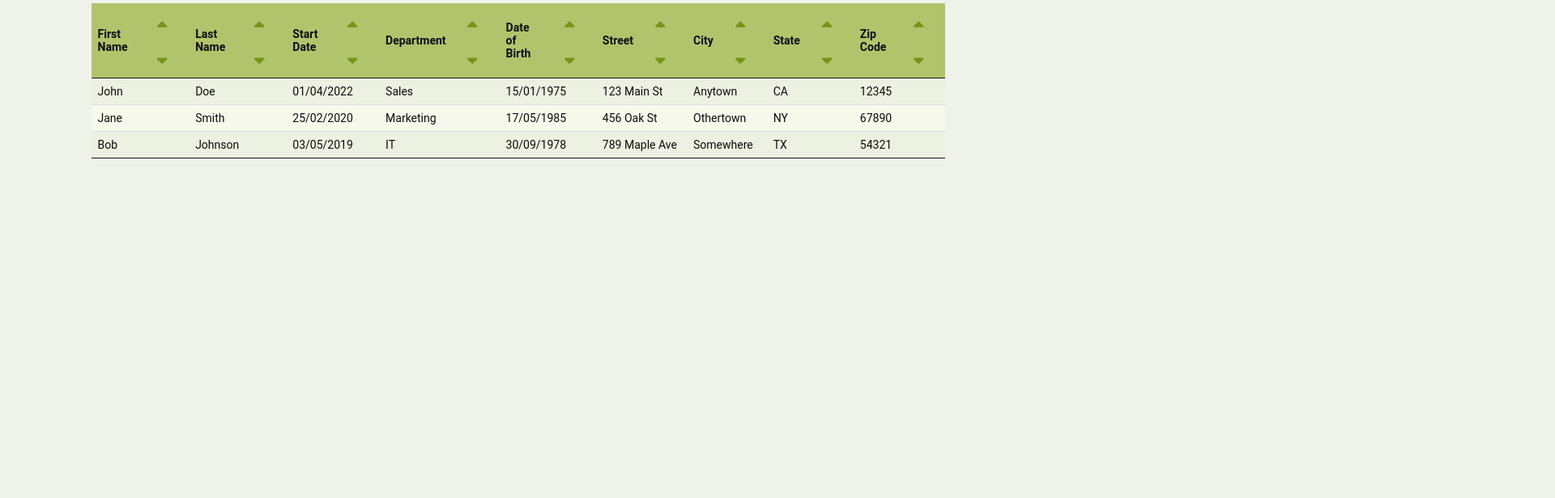
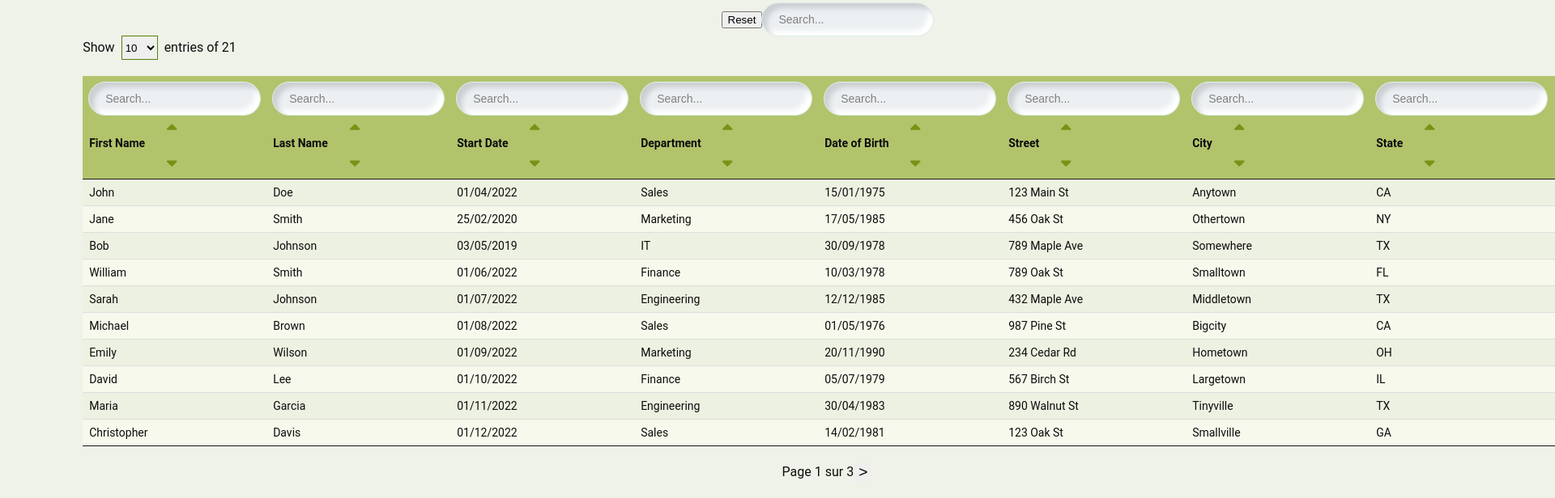
Before and after one commit to PalaciosCaroline/projet14_react, a React (Create React App) app: page /listemployees in a window 1280 px wide. Shown: the part 202-818 px from the top of the page at 81% size, 1920 px wide, since content can reach past the window. Built offline with nearby package versions, Linux system fonts and the light colour scheme.

Commit message:
installation de la barre de recherche

```diff
--- a/src/components/Table.jsx
+++ b/src/components/Table.jsx
@@ -1,32 +1,93 @@
-import React, { useState } from 'react';
+import React, { useState, useEffect } from 'react';
 import { FaSortDown, FaSortUp } from 'react-icons/fa';
+import { sortDates } from '../utils/controlDate';
 
 export default function Table({ data, columns }) {
   const [sortKey, setSortKey] = useState(null);
   const [sortOrder, setSortOrder] = useState('asc');
+  const [page, setPage] = useState(1);
+  const [perPage, setPerPage] = useState(10);
+  const [totalPages, setTotalPages] = useState(0);
+  const [sortedData, setSortedData] = useState([]);
+  const [searchTerm, setSearchTerm] = useState('');
+  const [searchTerms, setSearchTerms] = useState({});
+  const initialInputValues = {};
+  columns.forEach(({ property }) => {
+    initialInputValues[property] = '';
+  });
+  const [inputValues, setInputValues] = useState(initialInputValues);
+
+  useEffect(() => {
+    let sortedData = data;
+    if (sortKey !== null) {
+      sortedData = data.slice().sort((a, b) => {
+        if (typeof sortedData[0][sortKey] === 'string' && sortedData[0][sortKey].match(/^\d{2}([./-])\d{2}\1\d{4}$/)) {
+          return sortDates(a, b, sortKey, sortOrder);
+        } else {
+          const valueA = a[sortKey].toLowerCase();
+          const valueB = b[sortKey].toLowerCase();
+          return valueA.localeCompare(valueB, undefined, { sensitivity: 'base' }) * (sortOrder === 'asc' ? 1 : -1);
+        }
+      });
+    }
+  setSortedData(sortedData);
+  }, [data, sortKey, sortOrder]);
+
+  useEffect(() => {
+    setTotalPages(Math.ceil(sortedData.length / perPage));
+    setPage(1);
+  }, [sortedData, perPage]);
 
   const handleSort = (key, sortOrder) => {
     setSortKey(key);
     setSortOrder(sortOrder);
   };
 
-  const sortDates = (a, b) => {
-    const dateRegex = /^\d{2}([./-])\d{2}\1\d{4}$/;
-    const isDate = dateRegex.test(a[sortKey]) && dateRegex.test(b[sortKey]);
-    if (isDate) {
-      const delimiter = dateRegex.exec(a[sortKey])[1];
-      const [dayA, monthA, yearA] = a[sortKey].split(delimiter).map((x) => parseInt(x, 10));
-      const [dayB, monthB, yearB] = b[sortKey].split(delimiter).map((x) => parseInt(x, 10));
-      const dateA = new Date(yearA, monthA - 1, dayA);
-      const dateB = new Date(yearB, monthB - 1, dayB);
-      if (dateA < dateB) return sortOrder === 'asc' ? -1 : 1;
-      if (dateA > dateB) return sortOrder === 'asc' ? 1 : -1;
-      return 0;
-    } else {
-      if (a[sortKey] < b[sortKey]) return sortOrder === 'asc' ? -1 : 1;
-      if (a[sortKey] > b[sortKey]) return sortOrder === 'asc' ? 1 : -1;
-      return 0;
+  const handlePerPageChange = (event) => {
+    setPerPage(parseInt(event.target.value));
+  };
+
+  const handlePageChange = (newPage) => {
+    setPage(newPage);
+  };
+
+  const handleSearch = (event) => {
+    setSearchTerm(event.target.value);
+  };
+
+  const handleSearchByProperty = (e) => {
+    const value = e.target.value;
+    const name = e.target.name;
+    setInputValues((prevInputValues) => ({ ...prevInputValues, [name]: value }));
+    setSearchTerms((prevSearchTerms) => ({ ...prevSearchTerms, [name]: value }));
+  };
+
+  const filterData = (data) => {
+    let filteredData = data;
+    if (searchTerm) {
+      filteredData = filteredData.filter((item) =>
+        Object.values(item).some((value) =>
+          value.toString().toLowerCase().includes(searchTerm.toLowerCase())
+        )
+      );
     }
+    filteredData = filteredData.filter((item) =>
+    Object.keys(searchTerms).every((property) =>
+      item[property]
+        .toString()
+        .toLowerCase()
+        .includes(searchTerms[property].toLowerCase() || '')
+      )
+    );
+    return filteredData;
+  };
+
+  const filteredData = filterData(sortedData);
+
+  const handleResetSearch = () => {
+    setSearchTerm('');
+    setSearchTerms({});
+    setInputValues(initialInputValues);
   };
 
   const renderHeader = () => {
@@ -35,18 +96,23 @@ export default function Table({ data, columns }) {
       <tr>
       {columnData.map(({ label, property, selectedBtnSort }) => (
           <th key={property}>
+            <input
+                type="text"
+                value={inputValues[property]}
+                onChange={handleSearchByProperty}
+                placeholder="Search..."
+                name={property}
+              />
             <div style={{ display: 'flex', alignItems: 'center' }}>
               <p className='label'>{label}</p>
                 <div>
                   <button
                   type="button"
                   onClick={() => handleSort(property, 'desc')}
-
                   className={`btnForSort ${selectedBtnSort && sortOrder === 'desc' ? 'selectedBtnSort' : ''}`}
                     >
                       <FaSortUp  style={{ height:'1.4rem', width: '1.4rem',verticalAlign: 'center' }} />
                     </button>
-
                     <button
                       type="button"
                       onClick={() => handleSort(property, 'asc')}
@@ -65,22 +131,14 @@ export default function Table({ data, columns }) {
     };
 
   const renderBody = () => {
-    let sortedData = data;
-    if (sortKey !== null) {
-      sortedData = data.slice().sort((a, b) => {
-        if (typeof sortedData[0][sortKey] === 'string' && sortedData[0][sortKey].match(/^\d{2}([./-])\d{2}\1\d{4}$/)) {
-          return sortDates(a, b);
-        } else {
-          if (a[sortKey] < b[sortKey]) return sortOrder === 'asc' ? -1 : 1;
-          if (a[sortKey] > b[sortKey]) return sortOrder === 'asc' ? 1 : -1;
-          return 0;
-        }
-      });
-    }
+    const start = (page - 1) * perPage;
+    const end = start + perPage;
+    // const currentData = sortedData.slice(start, end);
+    const currentData = filteredData.slice(start, end);
 
     return (
       <tbody>
-        {sortedData.map((item, index) => (
+        {currentData.map((item, index) => (
           <tr key={index}>
             {columns.map(({ property }) => (
               <td key={`cell-${index}-${property}`}>{item[property]}</td>
@@ -98,9 +156,52 @@ export default function Table({ data, columns }) {
   }));
 
   return (
+    <>
+    <button onClick={handleResetSearch}>Reset</button>
+    <input type="text" value={searchTerm} onChange={handleSearch} placeholder="Search..." />
+    <div className='box_ChoiceEntries' style={{display:'flex', justifyContent:'space-between', alignItems:'center', width:'350px', height:'30px', marginBottom:'20px'}}>
+      <div>
+        <span>Show</span>
+        <select value={perPage} onChange={handlePerPageChange} style={{margin:'8px'}}>
+          <option value={sortedData.length}>All</option>
+          <option value="5">5</option>
+          <option value="10">10</option>
+          <option value="25">25</option>
+          <option value="50">50</option>
+          <option value="100">100</option>
+        </select>
+        <span>entries of {sortedData.length}</span>
+      </div>
+    </div>
+
     <table>
       {renderHeader(columnData)}
       {renderBody()}
     </table>
+
+    <div className="pagination" style={{display:'flex', alignItems:'center', margin:'20px', justifyContent:'center'}}>
+      {page > 1 && (
+        <button
+          className="paginationButton"
+          style={{border:'none', fontSize:'1.2rem'}}
+          onClick={() => handlePageChange(page - 1)}
+        >
+          &lt;
+        </button>
+      )}
+      <span className="paginationText">
+        Page {page} sur {totalPages}
+      </span>
+      {page < totalPages && (
+        <button
+          className="paginationButton"
+          style={{border:'none', fontSize:'1.2rem'}}
+          onClick={() => handlePageChange(page + 1)}
+        >
+          &gt;
+        </button>
+      )}
+      </div>
+    </>
   );
 }
--- a/src/index.css
+++ b/src/index.css
@@ -461,3 +461,7 @@ table button {
 .MuiButtonBase-root MuiPickersDay-root .Mui-selected .MuiPickersDay-dayWithMargin .css-156tkzh-MuiButtonBase-root-MuiPickersDay-root.Mui-selected{
   background-color: greenyellow;
 }
+
+/* .box_numberEntries{
+  justify-content: space-between;
+} */
--- a/src/mock/data.js
+++ b/src/mock/data.js
@@ -32,4 +32,203 @@ export const dataEmployeesMock = [
       state: 'TX',
       zipCode: '54321',
     },
+    {
+      firstName: "William",
+      lastName: "Smith",
+      dateOfBirth: "10/03/1978",
+      startDate: "01/06/2022",
+      department: "Finance",
+      street: "789 Oak St",
+      city: "Smalltown",
+      state: "FL",
+      zipCode: "67890"
+    },
+    {
+      firstName: "Sarah",
+      lastName: "Johnson",
+      dateOfBirth: "12/12/1985",
+      startDate: "01/07/2022",
+      department: "Engineering",
+      street: "432 Maple Ave",
+      city: "Middletown",
+      state: "TX",
+      zipCode: "23456"
+    },
+    {
+      firstName: "Michael",
+      lastName: "Brown",
+      dateOfBirth: "01/05/1976",
+      startDate: "01/08/2022",
+      department: "Sales",
+      street: "987 Pine St",
+      city: "Bigcity",
+      state: "CA",
+      zipCode: "87654"
+    },
+    {
+      firstName: "Emily",
+      lastName: "Wilson",
+      dateOfBirth: "20/11/1990",
+      startDate: "01/09/2022",
+      department: "Marketing",
+      street: "234 Cedar Rd",
+      city: "Hometown",
+      state: "OH",
+      zipCode: "34567"
+    },
+    {
+      firstName: "David",
+      lastName: "Lee",
+      dateOfBirth: "05/07/1979",
+      startDate: "01/10/2022",
+      department: "Finance",
+      street: "567 Birch St",
+      city: "Largetown",
+      state: "IL",
+      zipCode: "45678"
+    },
+    {
+      firstName: "Maria",
+      lastName: "Garcia",
+      dateOfBirth: "30/04/1983",
+      startDate: "01/11/2022",
+      department: "Engineering",
+      street: "890 Walnut St",
+      city: "Tinyville",
+      state: "TX",
+      zipCode: "56789"
+    },
+    {
+      firstName: "Christopher",
+      lastName: "Davis",
+      dateOfBirth: "14/02/1981",
+      startDate: "01/12/2022",
+      department: "Sales",
+      street: "123 Oak St",
+      city: "Smallville",
+      state: "GA",
+      zipCode: "12589"
+    },
+
+    {
+      firstName: "Joce",
+      lastName: "Pietr",
+      dateOfBirth: "30/04/1983",
+      startDate: "01/11/2022",
+      department: "Engineering",
+      street: "890 Walnut St",
+      city: "Tinyville",
+      state: "TX",
+      zipCode: "56789"
+    },
+    {
+      firstName: "hyrte",
+      lastName: "Porie",
+      dateOfBirth: "14/02/1981",
+      startDate: "01/12/2022",
+      department: "Sales",
+      street: "123 Oak St",
+      city: "Smallville",
+      state: "GA",
+      zipCode: "12589"
+    },
+    {
+      firstName: "Samantha",
+      lastName: "Brown",
+      dateOfBirth: "05/03/1984",
+      startDate: "01/01/2023",
+      department: "Sales",
+      street: "123 Main St",
+      city: "Anytown",
+      state: "CA",
+      zipCode: "12345"
+      },
+      {
+      firstName: "Robert",
+      lastName: "Gonzalez",
+      dateOfBirth: "18/06/1979",
+      startDate: "01/02/2023",
+      department: "Marketing",
+      street: "456 Elm St",
+      city: "Otherville",
+      state: "NY",
+      zipCode: "54321"
+      },
+      {
+      firstName: "Olivia",
+      lastName: "Lee",
+      dateOfBirth: "22/11/1992",
+      startDate: "01/03/2023",
+      department: "Finance",
+      street: "789 Oak St",
+      city: "Smalltown",
+      state: "FL",
+      zipCode: "67890"
+      },
+      {
+      firstName: "Daniel",
+      lastName: "Nguyen",
+      dateOfBirth: "10/10/1980",
+      startDate: "01/04/2023",
+      department: "Engineering",
+      street: "432 Maple Ave",
+      city: "Middletown",
+      state: "TX",
+      zipCode: "23456"
+      },
+      {
+      firstName: "Avery",
+      lastName: "Taylor",
+      dateOfBirth: "28/09/1988",
+      startDate: "01/05/2023",
+      department: "Sales",
+      street: "987 Pine St",
+      city: "Bigcity",
+      state: "CA",
+      zipCode: "87654"
+      },
+      {
+      firstName: "Landon",
+      lastName: "Johnson",
+      dateOfBirth: "14/07/1981",
+      startDate: "01/06/2023",
+      department: "Marketing",
+      street: "234 Cedar Rd",
+      city: "Hometown",
+      state: "OH",
+      zipCode: "34567"
+      },
+      {
+      firstName: "Sophia",
+      lastName: "Chen",
+      dateOfBirth: "23/04/1995",
+      startDate: "01/07/2023",
+      department: "Finance",
+      street: "567 Birch St",
+      city: "Largetown",
+      state: "IL",
+      zipCode: "45678"
+      },
+      {
+      firstName: "Noah",
+      lastName: "Wilson",
+      dateOfBirth: "01/12/1985",
+      startDate: "01/08/2023",
+      department: "Engineering",
+      street: "890 Walnut St",
+      city: "Tinyville",
+      state: "TX",
+      zipCode: "56789"
+      },
+      {
+      firstName: "Mia",
+      lastName: "Robinson",
+      dateOfBirth: "19/02/1998",
+      startDate: "01/09/2023",
+      department: "Sales",
+      street: "123 Oak St",
+      city: "Tinyville",
+      state: "TX",
+      zipCode: "56789"
+      }
   ];
--- a/src/utils/controlDate.js
+++ b/src/utils/controlDate.js
@@ -49,3 +49,22 @@ export function calculateAge(datestring) {
 
     return age;
 }
+
+export const sortDates = (a, b,sortKey, sortOrder ) => {
+  const dateRegex = /^\d{2}([./-])\d{2}\1\d{4}$/;
+  const isDate = dateRegex.test(a[sortKey]) && dateRegex.test(b[sortKey]);
+  if (isDate) {
+    const delimiter = dateRegex.exec(a[sortKey])[1];
+    const [dayA, monthA, yearA] = a[sortKey].split(delimiter).map((x) => parseInt(x, 10));
+    const [dayB, monthB, yearB] = b[sortKey].split(delimiter).map((x) => parseInt(x, 10));
+    const dateA = new Date(yearA, monthA - 1, dayA);
+    const dateB = new Date(yearB, monthB - 1, dayB);
+    if (dateA < dateB) return sortOrder === 'asc' ? -1 : 1;
+    if (dateA > dateB) return sortOrder === 'asc' ? 1 : -1;
+    return 0;
+  } else {
+    if (a[sortKey] < b[sortKey]) return sortOrder === 'asc' ? -1 : 1;
+    if (a[sortKey] > b[sortKey]) return sortOrder === 'asc' ? 1 : -1;
+    return 0;
+  }
+};
```
Lines whose indentation alone changed are shown as unchanged.
